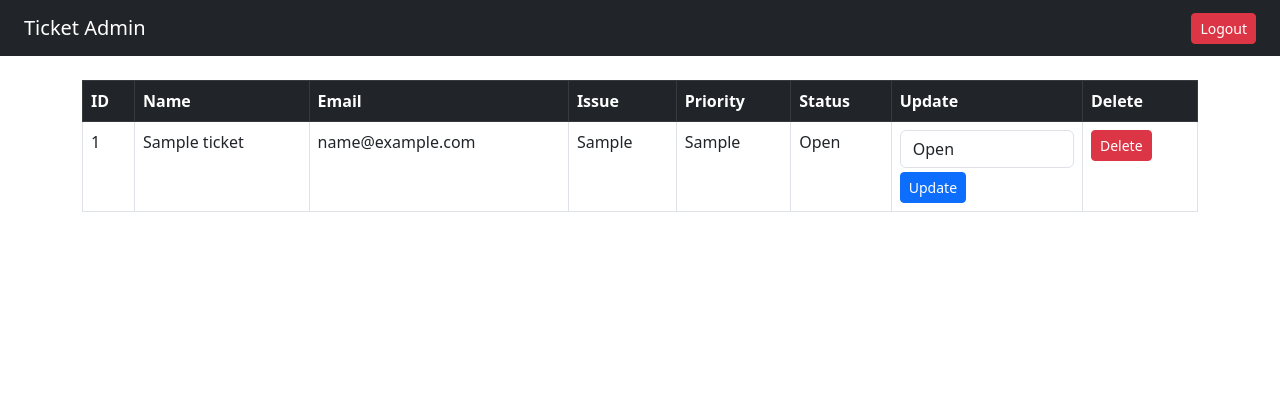
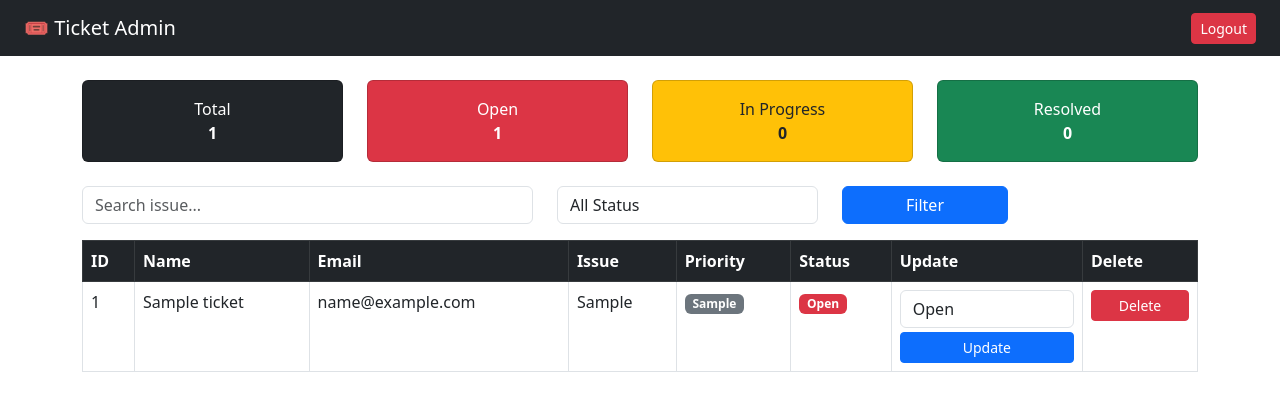
Before and after one commit to mufeedshad0-bit/ticketing-system, a Flask app: page /admin in a window 1280 px wide. Shown: the top 411 px of the page. Run offline with Flask 3, Linux system fonts and the light colour scheme; the visitor is signed in with stand-in values (Sample User, id 1); tables that the repository leaves empty hold one stand-in row (values such as "Sample post").

Commit message:
Update admin.html

```diff
--- a/templates/admin.html
+++ b/templates/admin.html
@@ -1,3 +1,4 @@
+
 <!DOCTYPE html>
 <html>
 <head>
@@ -7,14 +8,52 @@
 
 <body>
 
+<!-- NAVBAR -->
 <nav class="navbar navbar-dark bg-dark px-4 d-flex justify-content-between">
-  <span class="navbar-brand">Ticket Admin</span>
+  <span class="navbar-brand">🎟️ Ticket Admin</span>
   <a href="{{ url_for('logout') }}" class="btn btn-danger btn-sm">Logout</a>
 </nav>
 
 <div class="container mt-4">
 
-<table class="table table-bordered">
+<!-- 📊 DASHBOARD CARDS -->
+<div class="row mb-4 text-center">
+  <div class="col">
+    <div class="card bg-dark text-white p-3">Total<br><b>{{ total }}</b></div>
+  </div>
+  <div class="col">
+    <div class="card bg-danger text-white p-3">Open<br><b>{{ open_count }}</b></div>
+  </div>
+  <div class="col">
+    <div class="card bg-warning text-dark p-3">In Progress<br><b>{{ progress }}</b></div>
+  </div>
+  <div class="col">
+    <div class="card bg-success text-white p-3">Resolved<br><b>{{ resolved }}</b></div>
+  </div>
+</div>
+
+<!-- 🔍 SEARCH + FILTER -->
+<form method="GET" class="row mb-3">
+  <div class="col-md-5">
+    <input type="text" name="search" class="form-control" placeholder="Search issue...">
+  </div>
+
+  <div class="col-md-3">
+    <select name="status" class="form-control">
+      <option value="">All Status</option>
+      <option value="Open">Open</option>
+      <option value="In Progress">In Progress</option>
+      <option value="Resolved">Resolved</option>
+    </select>
+  </div>
+
+  <div class="col-md-2">
+    <button class="btn btn-primary w-100">Filter</button>
+  </div>
+</form>
+
+<!-- 📋 TABLE -->
+<table class="table table-bordered table-hover">
   <thead class="table-dark">
     <tr>
       <th>ID</th>
@@ -31,34 +70,47 @@
   <tbody>
     {% for t in tickets %}
     <tr>
-      <td>{{ t[0] }}</td>
-      <td>{{ t[1] }}</td>
-      <td>{{ t[2] }}</td>
-      <td>{{ t[3] }}</td>
-      <td>{{ t[4] }}</td>
-      <td>{{ t[5] }}</td>
+      <td>{{ t['id'] }}</td>
+      <td>{{ t['name'] }}</td>
+      <td>{{ t['email'] }}</td>
+      <td>{{ t['issue'] }}</td>
+      <td>
+        <span class="badge bg-secondary">{{ t['priority'] }}</span>
+      </td>
 
+      <!-- 🎨 STATUS COLORS -->
       <td>
-        <form action="{{ url_for('update_ticket', id=t[0]) }}" method="POST">
+        {% if t['status'] == 'Open' %}
+          <span class="badge bg-danger">Open</span>
+        {% elif t['status'] == 'In Progress' %}
+          <span class="badge bg-warning text-dark">In Progress</span>
+        {% else %}
+          <span class="badge bg-success">Resolved</span>
+        {% endif %}
+      </td>
+
+      <!-- UPDATE -->
+      <td>
+        <form action="{{ url_for('update_ticket', id=t['id']) }}" method="POST">
           <select name="status" class="form-control mb-1">
             <option>Open</option>
             <option>In Progress</option>
-            <option>Closed</option>
+            <option>Resolved</option>
           </select>
-          <button class="btn btn-primary btn-sm">Update</button>
+          <button class="btn btn-primary btn-sm w-100">Update</button>
         </form>
       </td>
 
+      <!-- DELETE -->
       <td>
-        <form action="{{ url_for('delete_ticket', id=t[0]) }}" method="POST">
-          <button class="btn btn-danger btn-sm">Delete</button>
+        <form action="{{ url_for('delete_ticket', id=t['id']) }}" method="POST">
+          <button class="btn btn-danger btn-sm w-100">Delete</button>
         </form>
       </td>
 
     </tr>
     {% endfor %}
   </tbody>
-
 </table>
 
 </div>
```
